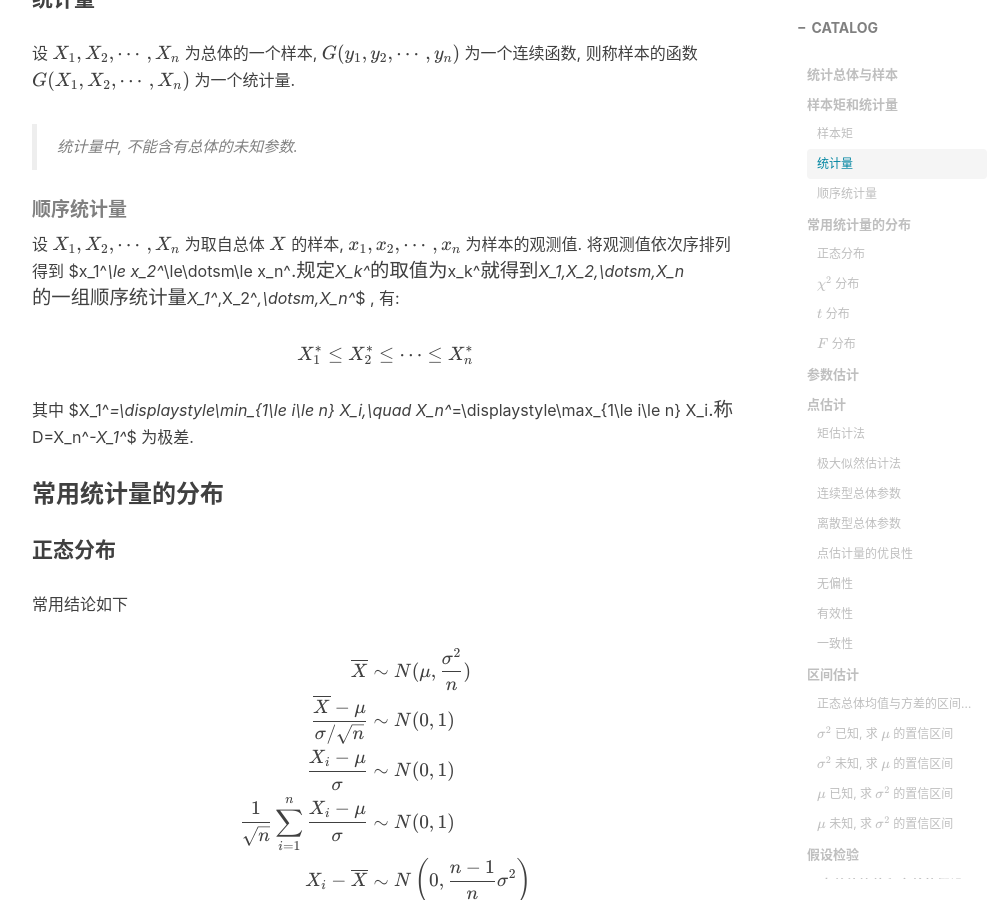
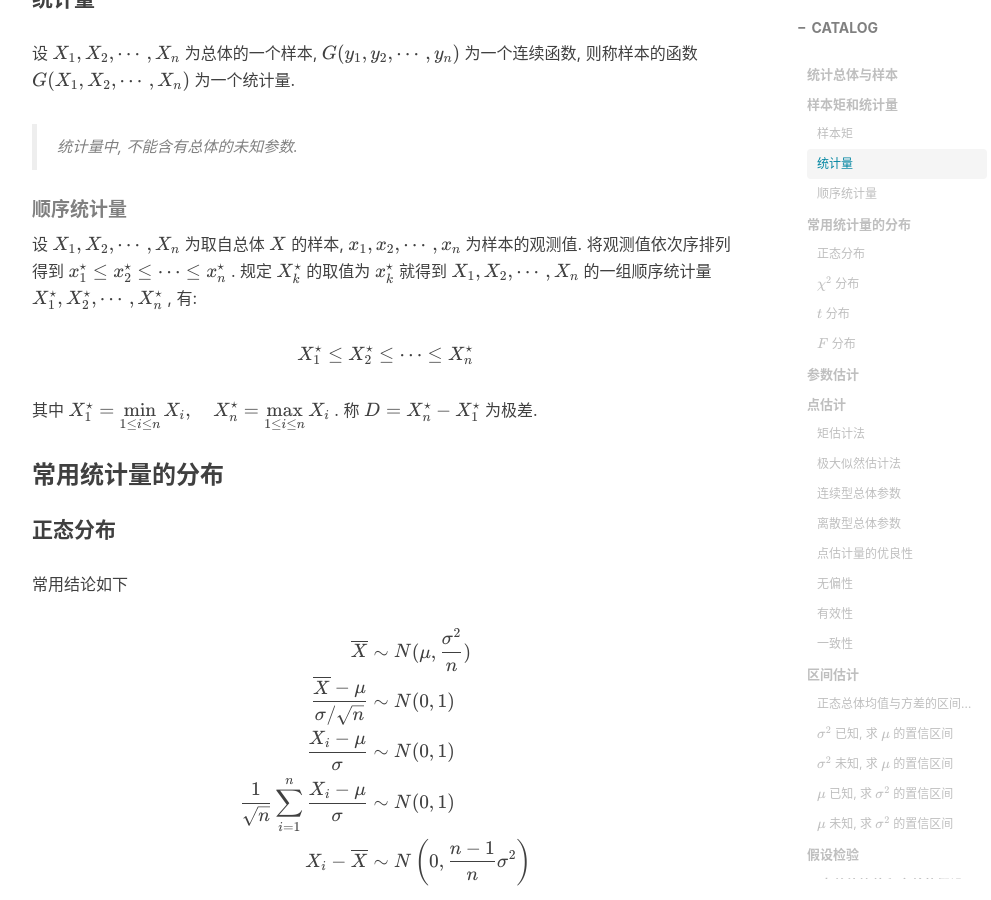
Before and after one commit to Coekjan/coekjan.github.io, a Jekyll site: the page built from _posts/Probability-Statistics/2021-01-04-Mathematical-Statistics.md, in a window 1280 px wide and 900 px high, scrolled down 1714 px. Shown: the whole window, without its empty margins (233-1224 px from the left). Built offline with Jekyll 4.4.1, drawn with Linux system fonts in a browser that asks for light colours; nearby versions of some CDN libraries; comment, search, counter and statistics services are not loaded.

Commit message:
Update 2021-01-04-Mathematical-Statistics.md

```diff
--- a/_posts/Probability-Statistics/2021-01-04-Mathematical-Statistics.md
+++ b/_posts/Probability-Statistics/2021-01-04-Mathematical-Statistics.md
@@ -61,13 +61,13 @@ $$
 
 ##### 顺序统计量
 
-设 $X_1,X_2,\dotsm,X_n$ 为取自总体 $X$ 的样本, $x_1,x_2,\dotsm,x_n$ 为样本的观测值. 将观测值依次序排列得到 $x_1^*\le x_2^*\le\dotsm\le x_n^*$ . 规定 $X_k^*$ 的取值为 $x_k^*$ 就得到 $X_1,X_2,\dotsm,X_n$ 的一组顺序统计量 $X_1^*,X_2^*,\dotsm,X_n^*$ , 有:
+设 $X_1,X_2,\dotsm,X_n$ 为取自总体 $X$ 的样本, $x_1,x_2,\dotsm,x_n$ 为样本的观测值. 将观测值依次序排列得到 $x_1^\star\le x_2^\star\le\dotsm\le x_n^\star$ . 规定 $X_k^\star$ 的取值为 $x_k^\star$ 就得到 $X_1,X_2,\dotsm,X_n$ 的一组顺序统计量 $X_1^\star,X_2^\star,\dotsm,X_n^\star$ , 有:
 
 $$
-X_1^*\le X_2^*\le\dotsm\le X_n^*
+X_1^\star\le X_2^\star\le\dotsm\le X_n^\star
 $$
 
-其中 $X_1^*=\displaystyle\min_{1\le i\le n} X_i,\quad X_n^*=\displaystyle\max_{1\le i\le n} X_i$ . 称 $D=X_n^*-X_1^*$ 为极差.
+其中 $X_1^\star=\displaystyle\min_{1\le i\le n} X_i,\quad X_n^\star=\displaystyle\max_{1\le i\le n} X_i$ . 称 $D=X_n^\star-X_1^\star$ 为极差.
 
 ### 常用统计量的分布
 
```
